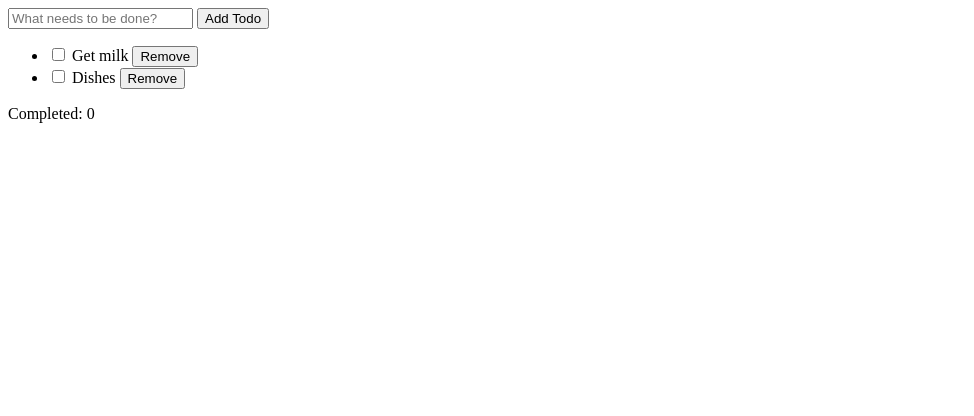
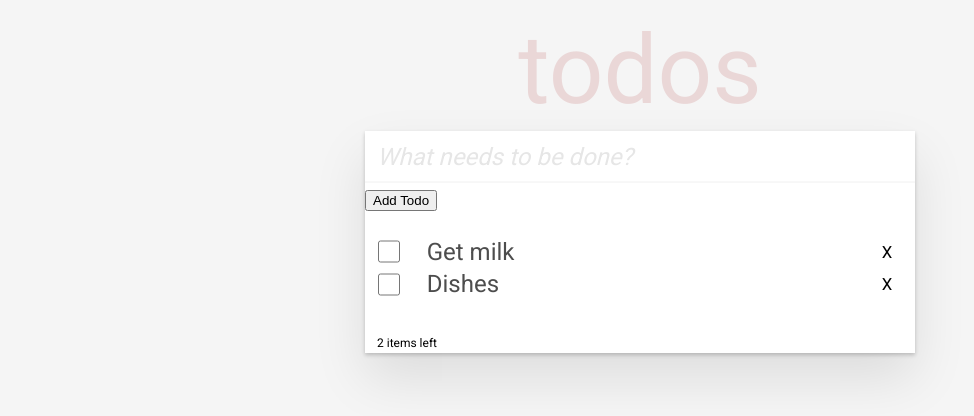
Before and after one commit to theAndrewCline/learning-react-without-react, a plain HTML site: page index.html in a window 1280 px wide. Shown: the whole page, without its empty margins (0-974 px from the left). Drawn offline with Linux system fonts and the light colour scheme.

Commit message:
added some styling

```diff
--- a/App.js
+++ b/App.js
@@ -53,10 +53,12 @@ export class App {
 
   render() {
     const completed = this.state.todosList.reduce((total, todo, index) => (
-      total += todo.completed ? 1 : 0
+      total += todo.completed ? 0 : 1
     ), 0)
 
     return `
+      <h1 class="app-title">todos</h1>
+      <div class="app-container">
         <input class="new-todo"
           placeholder="What needs to be done?"
           value="${this.state.newTodo}">
@@ -68,12 +70,13 @@ export class App {
               data-key="${i}"
               type="checkbox"
               ${todo.completed ? 'checked' : ''}>
-          <span>${todo.action}</span>
-          <button data-key="${i}" class="remove-todo">Remove</button>
+            <span class="todo__action">${todo.action}</span>
+            <button data-key="${i}" class="remove-todo">X</button>
           </li>
           `).join('')}
         </ul>
-      <span class="todos-completed-count">Completed: ${completed}</span>
+        <span class="todos-completed-count">${completed} items left</span>
+      </div>
     `
   }
 
--- a/index.html
+++ b/index.html
@@ -4,7 +4,11 @@
   <meta charset="UTF-8">
   <meta name="viewport" content="width=device-width, initial-scale=1.0">
   <meta http-equiv="X-UA-Compatible" content="ie=edge">
+
   <title>VDOM FTW</title>
+
+  <link href="https://fonts.googleapis.com/css?family=Roboto" rel="stylesheet">
+  <link rel="stylesheet" href="styles.css">
 </head>
 <body>
   <div id="app"></div>
--- /dev/null
+++ b/styles.css
@@ -0,0 +1,73 @@
+html, body {
+  font-family: Roboto, sans-serif;
+  height: 100vh;
+  background-color: #f5f5f5;
+}
+
+.app-title {
+  text-align: center;
+  font-size: 6em;
+  margin-top: 0.15em;
+  margin-bottom: 0.05em;
+  font-weight: 200;
+  color: #ead7d7;
+}
+
+.app-container {
+  background-color: #ffffff;
+  margin: auto;
+  width: 550px;
+  font-size: 1.5em;
+  box-shadow: 0 2px 4px 0 rgba(0, 0, 0, 0.2), 0 25px 50px 0 rgba(0, 0, 0, 0.1);
+}
+
+.new-todo {
+  font-size: 1em;
+  padding: 0.5em;
+  box-shadow: inset 0 -2px 1px rgba(0,0,0,0.03);
+  border: none;
+  width: 100%;
+  box-sizing: border-box;
+  font-family: Roboto, sans-serif;
+}
+.new-todo::-webkit-input-placeholder { /* Chrome/Opera/Safari */
+  color: #e6e6e6;
+  font-style: italic;
+}
+
+.todos {
+  list-style: none;
+  padding: 0;
+}
+
+.todo {
+  display: flex;
+  align-items: center;
+}
+
+.todo__completed-checkbox {
+  height: 2em;
+  width: 2em;
+  line-height: 2em;
+  margin-left: 1em;
+  margin-right: 2em;
+}
+
+.todos-completed-count {
+  margin-left: 1em;
+  font-size: 0.5em;
+}
+
+.todo__action {
+  width: 100%;
+  font-weight: 300;
+  color: #4d4d4d;
+}
+
+.remove-todo {
+  margin-right: 1em;
+  font-size: 0.7em;
+  font-family: Roboto, sans-serif;
+  border: none;
+  background: none;
+}
```
Lines whose indentation alone changed are shown as unchanged.
